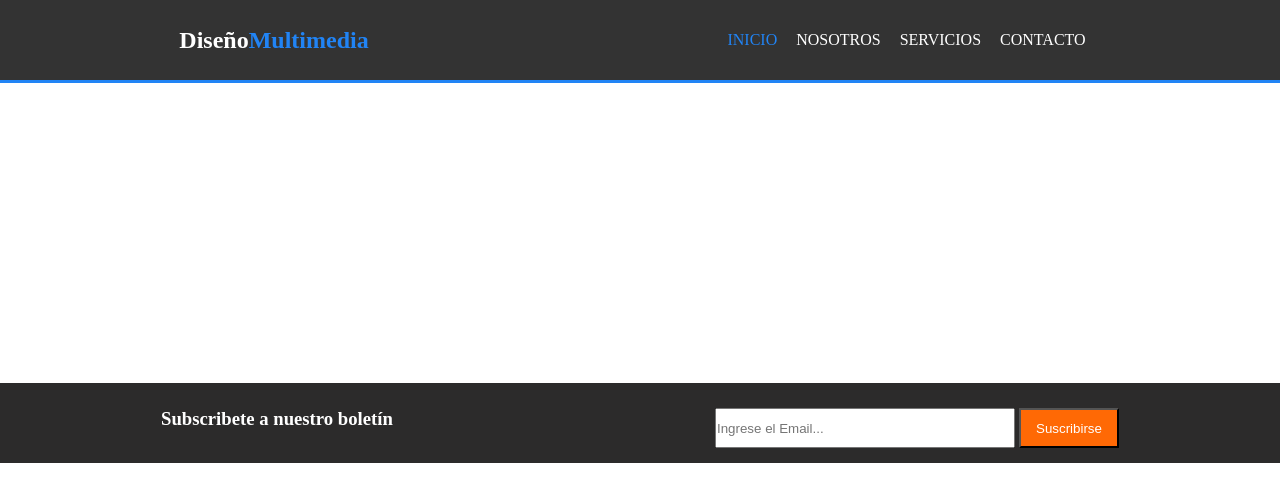
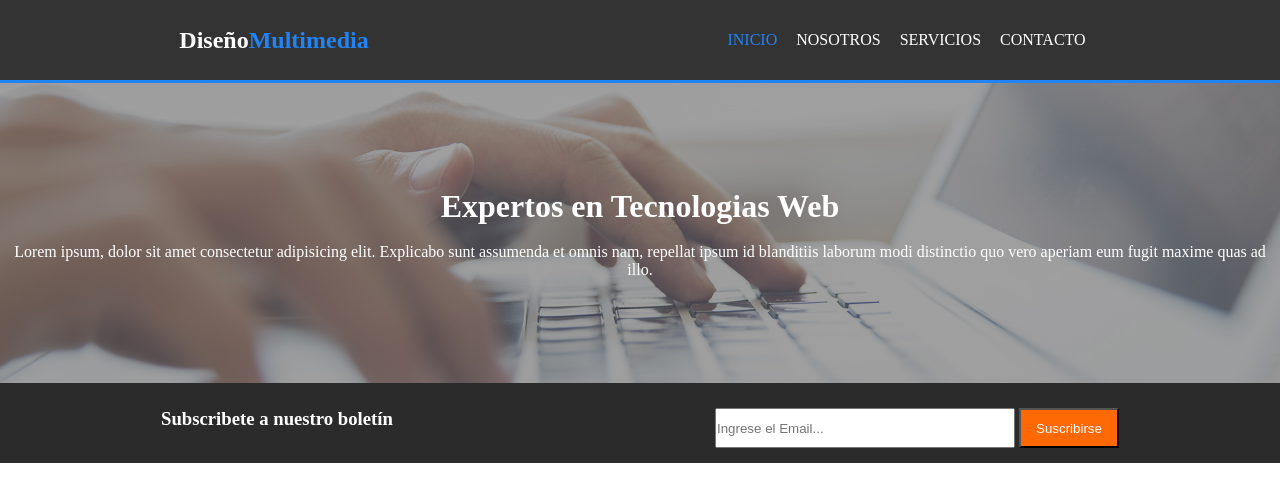
Before and after one commit to dayronF/Design-1, a plain HTML site: page index.html in a window 1280 px wide. Shown: the top 491 px of the page. Drawn offline with Linux system fonts and the light colour scheme.

Commit message:
Update style.css

```diff
--- a/styles/style.css
+++ b/styles/style.css
@@ -51,7 +51,7 @@ a:hover{
 
 .cabecera{
 
-    background-image: url(assets/images/cabecera.jpg);
+    background-image: url(../assets/images/cabecera.jpg);
     background-size: cover;
     background-position: center;
    height: 300px;
```
